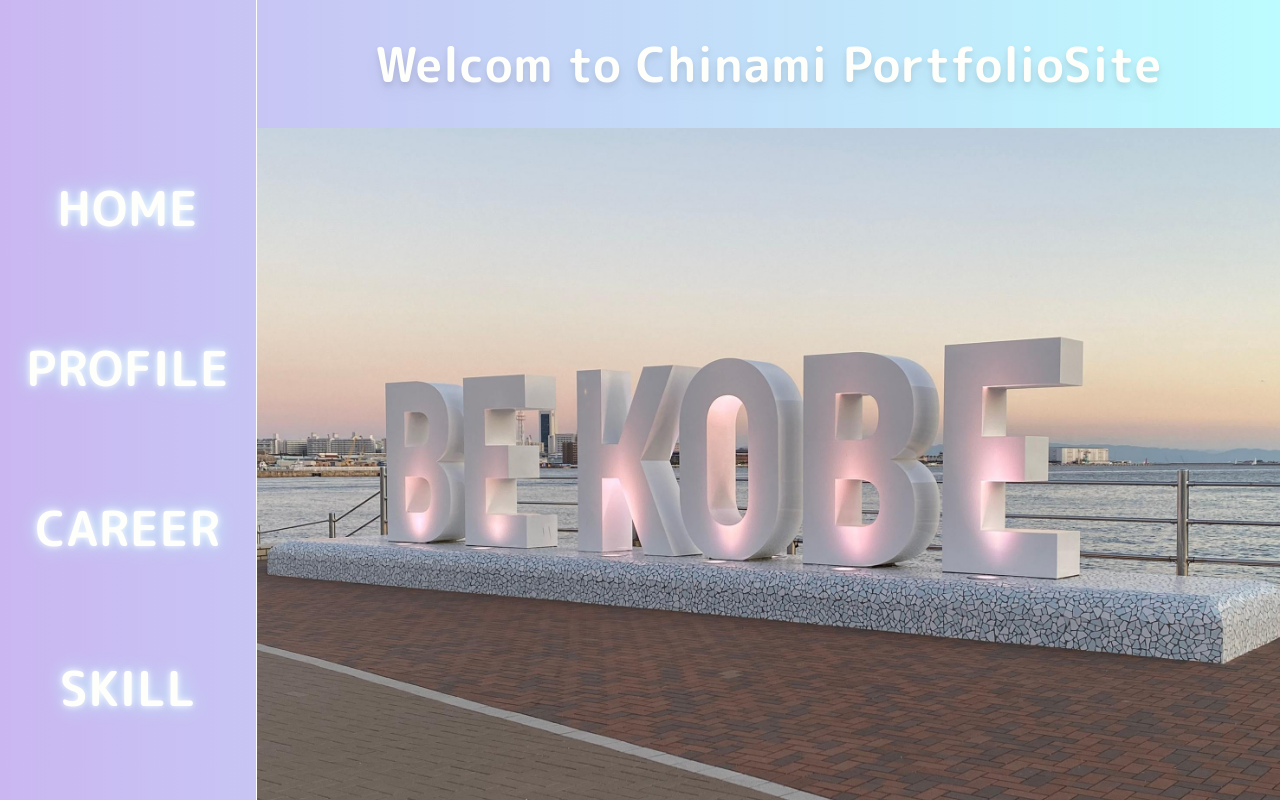
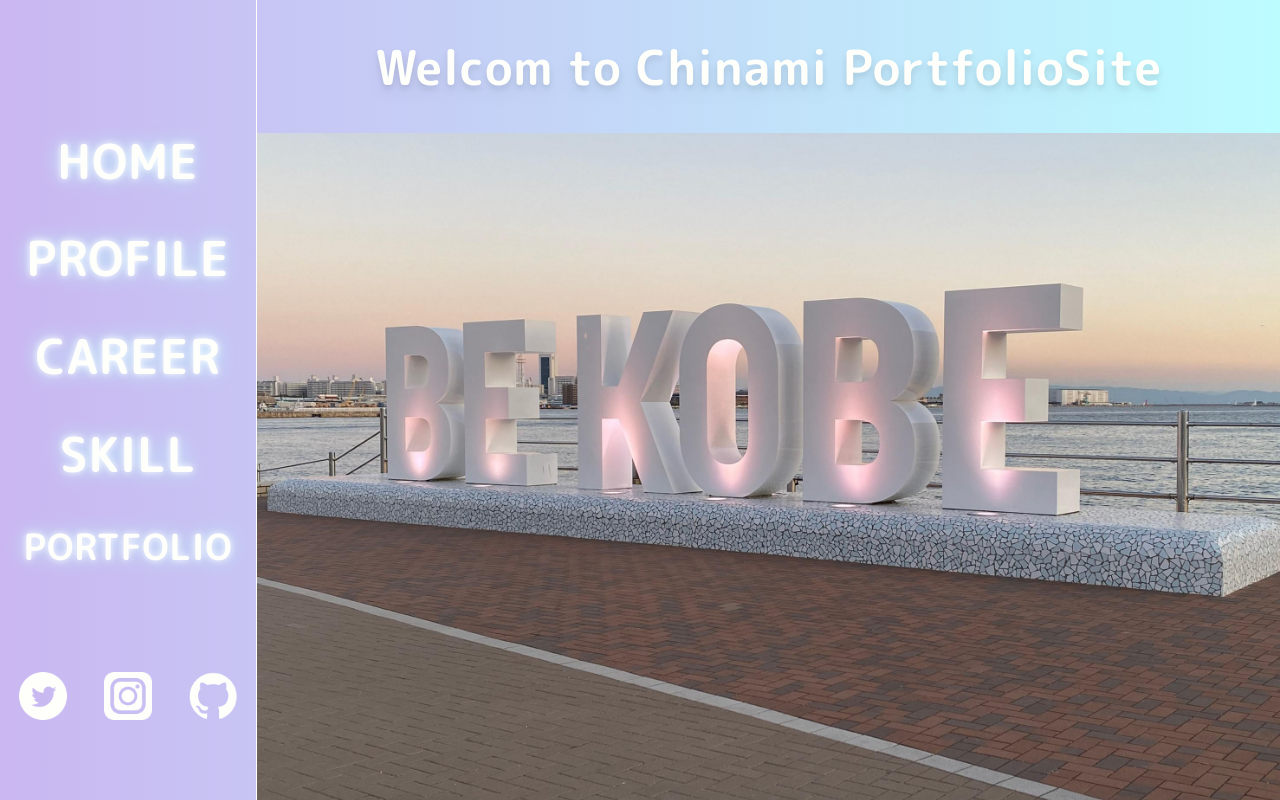
Before and after one commit to chinami1025/next-profile-site, a Next.js app: page / in a window 1280 px wide. Shown: the top 800 px of the page. Built offline with nearby package versions, Linux system fonts and the light colour scheme.

Commit message:
💄 HOME画面をNavと高さを合わせ、スクリーンサイズにした

```diff
--- a/app/components/Navigation/Nav.tsx
+++ b/app/components/Navigation/Nav.tsx
@@ -12,20 +12,28 @@ const Nav = () => {
     { href: '/profile', label: 'PROFILE' },
     { href: '/career', label: 'CAREER' },
     { href: '/skill', label: 'SKILL' },
-    { href: '/work', label: 'WORK' },
+    { href: '/portfolio', label: 'PORTFOLIO', fontSize: 'text-4xl' },
+    // { href: '/work', label: 'WORK' },
   ];
+
+  const NAV_SNS = [
+    { href: 'https://twitter.com/', src: Twitter, alt: 'Twitter' },
+    { href: 'https://www.instagram.com/', src: Instagram, alt: 'Instagram' },
+    { href: 'https://github.com/chinami1025', src: GitHub, alt: 'GitHub' },
+  ];
+
   return (
     <div>
-      <nav className='border-r border-solid border-current py-32'>
+      <nav className='border-r border-solid border-current py-28 sticky top-0 h-screen'>
         <ul
-          className={`${classes.btn} w-64 h-screen list-none text-5xl items-center bg-purple-150  bg-opacity-25 justify-items-center grid`}
+          className={`${classes.btn} w-64 list-none text-5xl items-center bg-purple-150  bg-opacity-25 justify-items-center grid h-5/6`}
         >
-          {NAV_ITEMS.map((item) => {
+          {NAV_ITEMS.map((item, index) => {
             return (
               <Link
-                key={item.href}
+                key={index}
                 href={item.href}
-                className={`${classes.neon} cursor-pointer`}
+                className={`${classes.neon} cursor-pointer ${item.fontSize}`}
               >
                 {item.label}
               </Link>
@@ -33,13 +41,17 @@ const Nav = () => {
           })}
         </ul>
         <div className='flex justify-around mt-20'>
-          <Image src={Twitter} alt='Twitterの画像' className='w-12 h-auto ' />
-          <Image
-            src={Instagram}
-            alt='Instagramの画像'
-            className='w-12 h-auto '
-          />
-          <Image src={GitHub} alt='GitHubの画像' className='w-12 h-auto' />
+          {NAV_SNS.map((item, index) => {
+            return (
+              <Link key={index} href={item.href} target='_blank'>
+                <Image
+                  src={item.src}
+                  alt={`${item.alt}の画像`}
+                  className='w-12 h-auto '
+                />
+              </Link>
+            );
+          })}
         </div>
       </nav>
     </div>
--- a/app/page.tsx
+++ b/app/page.tsx
@@ -8,14 +8,14 @@ export default function Home() {
     <main className='flex'>
       <Nav />
 
-      <div>
+      <div className='h-screen'>
         <Header
           style={
-            'w-full h-32 text-center items-center grid text-5xl drop-shadow-lg'
+            'w-full h-1/6 text-center items-center grid text-5xl drop-shadow-lg'
           }
           title={'Welcom to Chinami PortfolioSite'}
         />
-        <Image src={kobe} alt='BEKOBEの画像' className='h-screen' />
+        <Image src={kobe} alt='BEKOBEの画像' className='h-5/6 object-cover' />
       </div>
     </main>
   );
```
